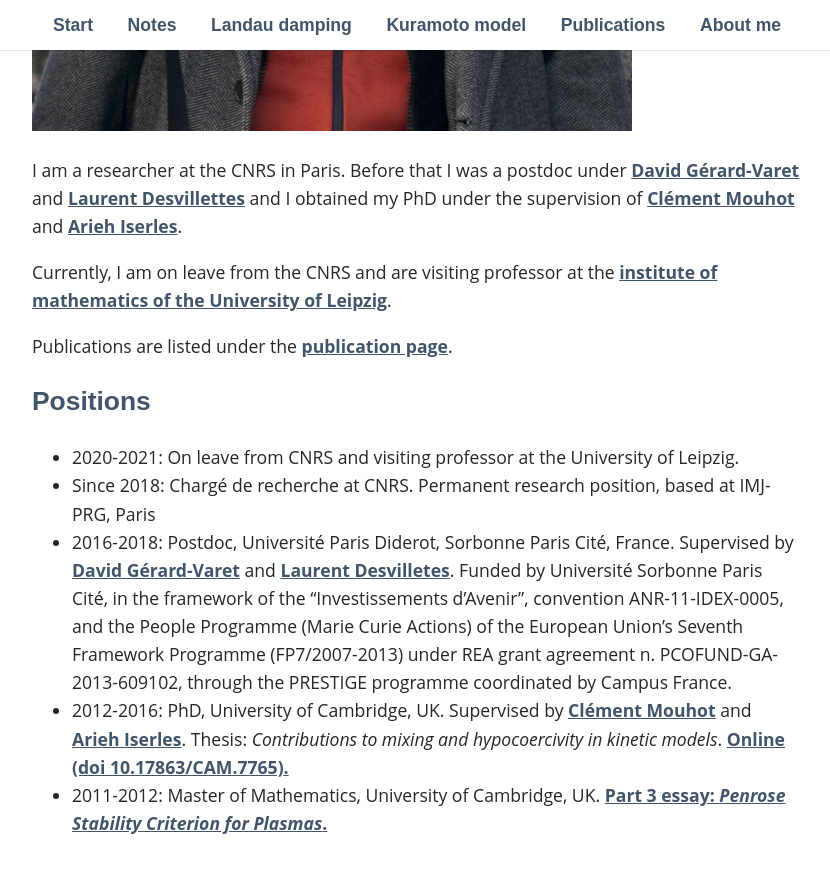
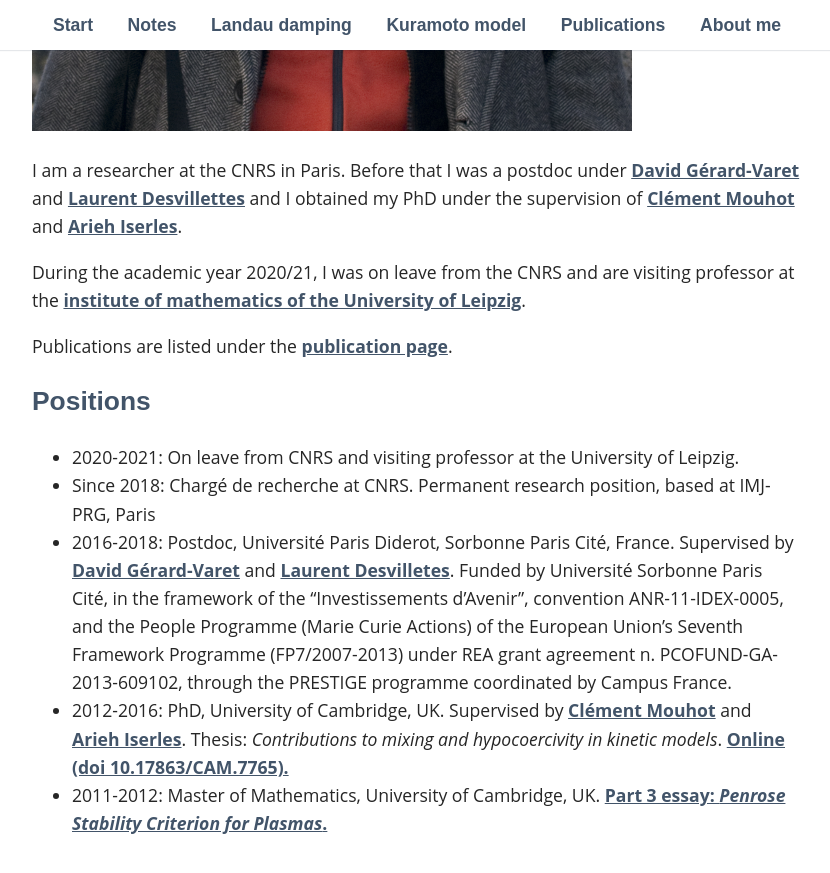
Before and after one commit to hdietert/hdietert.github.io, a Jekyll site: the page built from about.md, in a window 1280 px wide and 900 px high, scrolled down 1136 px. Shown: the top 873 px of the window, without its empty margins (223-1053 px from the left). Built offline with Jekyll 4.4.1, drawn with Linux system fonts in a browser that asks for light colours.

Commit message:
update position

```diff
--- a/about.md
+++ b/about.md
@@ -11,8 +11,9 @@ under [David Gérard-Varet][dgv] and [Laurent Desvillettes][ld] and I
 obtained my PhD under the supervision of [Clément Mouhot][cm] and
 [Arieh Iserles][ai].
 
-Currently, I am on leave from the CNRS and are visiting professor at
-the [institute of mathematics of the University of Leipzig][ul].
+During the academic year 2020/21, I was on leave from the CNRS and are
+visiting professor at the [institute of mathematics of the University
+of Leipzig][ul].
 
 Publications are listed under the [publication page][pub].
 
```
